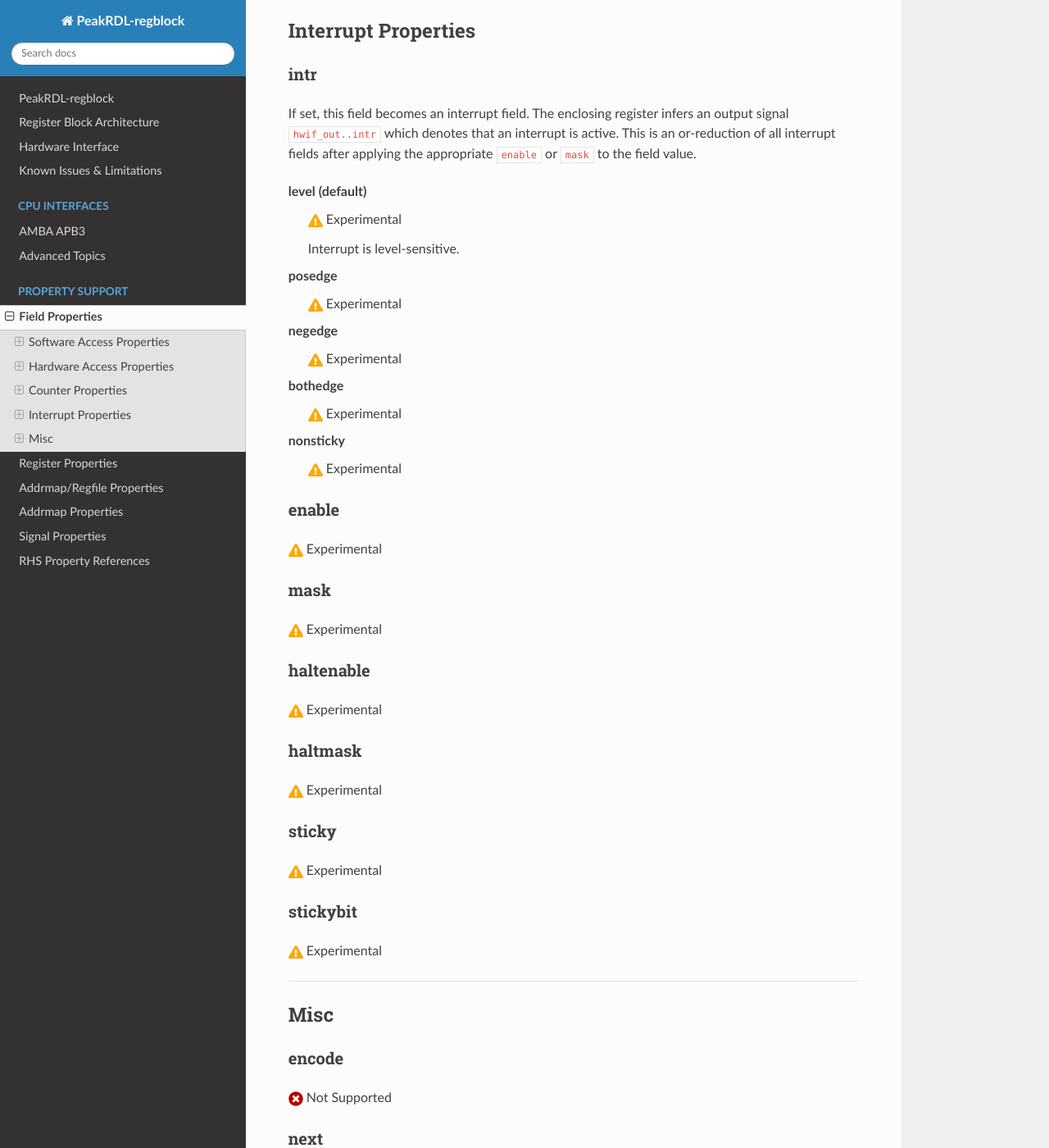
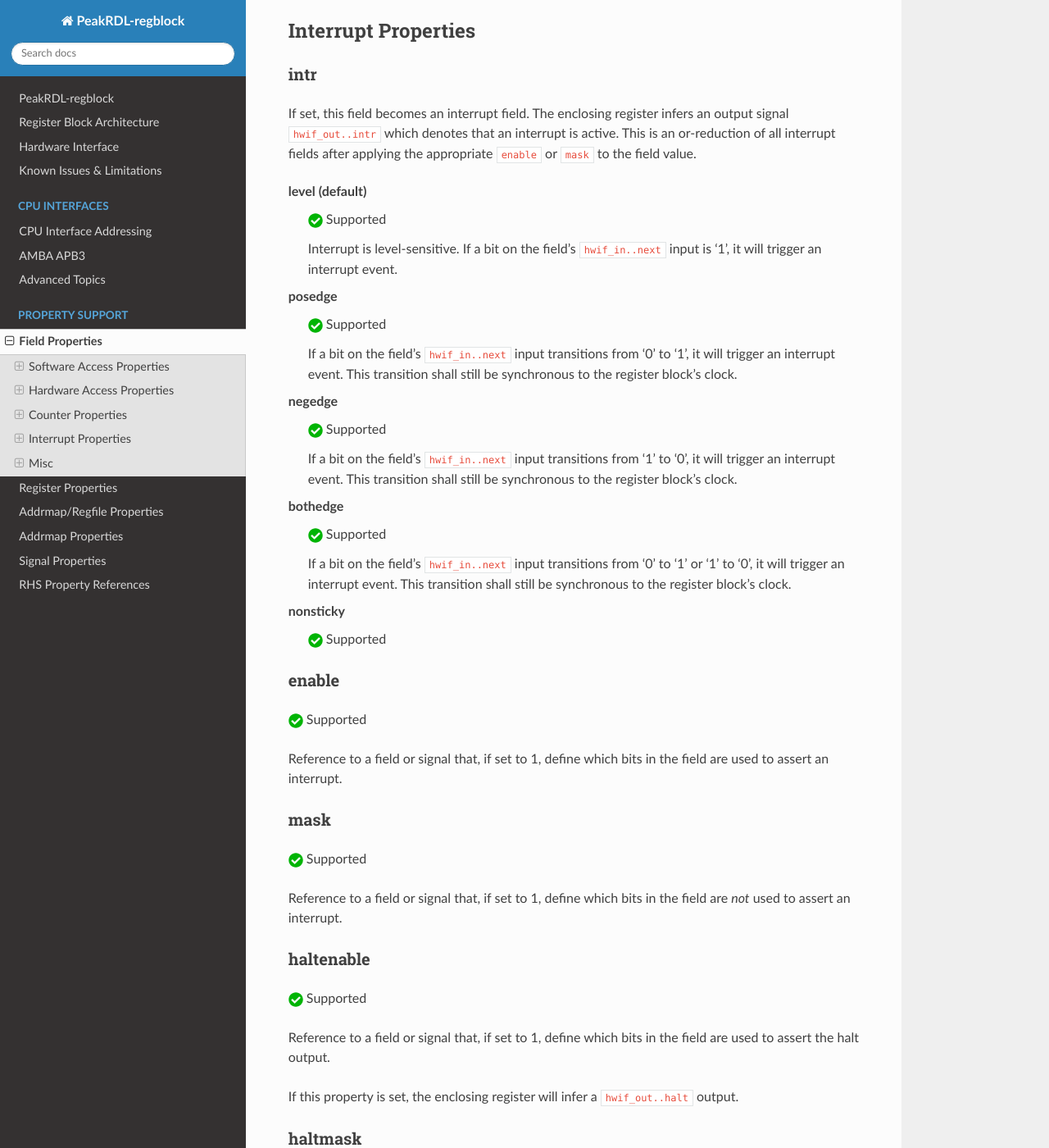
Before and after one commit to SystemRDL/PeakRDL-regblock, a Sphinx documentation site: the page built from docs/props/field.rst, in a window 1280 px wide and 1400 px high, scrolled down 7489 px. Shown: the whole window at 82% size. Built offline with Sphinx 7.4.7 and the Read the Docs theme 2.0.0, drawn with Linux system fonts in a browser that asks for light colours; some of the changed text lies outside the part shown.

```diff
--- a/docs/index.rst
+++ b/docs/index.rst
@@ -44,6 +44,7 @@
    :hidden:
    :caption: CPU Interfaces
 
+   cpuif/addressing
    cpuif/apb3
    cpuif/advanced
 
--- a/docs/props/field.rst
+++ b/docs/props/field.rst
@@ -402,46 +402,113 @@
 after applying the appropriate ``enable`` or ``mask`` to the field value.
 
 level (default)
-    |EX|
+    |OK|
 
-    Interrupt is level-sensitive.
+    Interrupt is level-sensitive. If a bit on the field's ``hwif_in..next`` input
+    is '1', it will trigger an interrupt event.
 
 posedge
-    |EX|
+    |OK|
+
+    If a bit on the field's ``hwif_in..next`` input transitions from '0' to '1',
+    it will trigger an interrupt event. This transition shall still be synchronous
+    to the register block's clock.
 
 negedge
-    |EX|
+    |OK|
+
+    If a bit on the field's ``hwif_in..next`` input transitions from '1' to '0',
+    it will trigger an interrupt event. This transition shall still be synchronous
+    to the register block's clock.
 
 bothedge
-    |EX|
+    |OK|
+
+    If a bit on the field's ``hwif_in..next`` input transitions from '0' to '1' or '1' to '0',
+    it will trigger an interrupt event. This transition shall still be synchronous
+    to the register block's clock.
 
 nonsticky
-    |EX|
+    |OK|
 
 
 enable
 ^^^^^^
-|EX|
+|OK|
+
+Reference to a field or signal that, if set to 1, define which bits in the field
+are used to assert an interrupt.
+
 
 mask
 ^^^^
-|EX|
+|OK|
+
+Reference to a field or signal that, if set to 1, define which bits in the field
+are *not* used to assert an interrupt.
+
 
 haltenable
 ^^^^^^^^^^
-|EX|
+|OK|
+
+Reference to a field or signal that, if set to 1, define which bits in the field
+are used to assert the halt output.
+
+If this property is set, the enclosing register will infer a ``hwif_out..halt`` output.
+
 
 haltmask
 ^^^^^^^^
-|EX|
+|OK|
+
+Reference to a field or signal that, if set to 1, define which bits in the field
+are *not* used to assert the halt output.
+
+If this property is set, the enclosing register will infer a ``hwif_out..halt`` output.
+
+
+stickybit
+^^^^^^^^^
+|OK|
+
+When an interrupt trigger occurs, a stickybit field will set the corresponding
+bit to '1' and hold it until it is cleared by a software access.
+
+The interrupt trigger depends on the interrupt type. By default, interrupts are
+level-sensitive, but the interrupt modifiers allow for edge-sensitive triggers as
+well.
+
+The waveform below demonstrates a level-sensitive interrupt:
+
+.. wavedrom::
+
+    {
+        signal: [
+            {name: 'clk',                 wave: 'p.....'},
+            {name: 'hwif_in..next',       wave: '010...'},
+            {name: '<field value>',       wave: '0.1...'}
+        ]
+    }
+
 
 sticky
 ^^^^^^
-|EX|
+|OK|
 
-stickybit
-^^^^^^^^^
-|EX|
+Unlike ``stickybit`` fields, a sticky field will latch an entire value. The
+value is latched as soon as ``hwif_in..next`` is nonzero, and is held until the
+field contents are cleared back to 0 by a software access.
+
+.. wavedrom::
+
+    {
+        signal: [
+            {name: 'clk',                 wave: 'p.....'},
+            {name: 'hwif_in..next',       wave: '23.22.', data: [0,10,20,30]},
+            {name: '<field value>',       wave: '2.3...', data: [0, 10]}
+        ]
+    }
 
 
 --------------------------------------------------------------------------------
```
Also changed, not shown: docs/props/rhs_props.rst (+6 -2 lines), docs/cpuif/addressing.rst (renamed from docs/addressing.rst), 8 other files.
